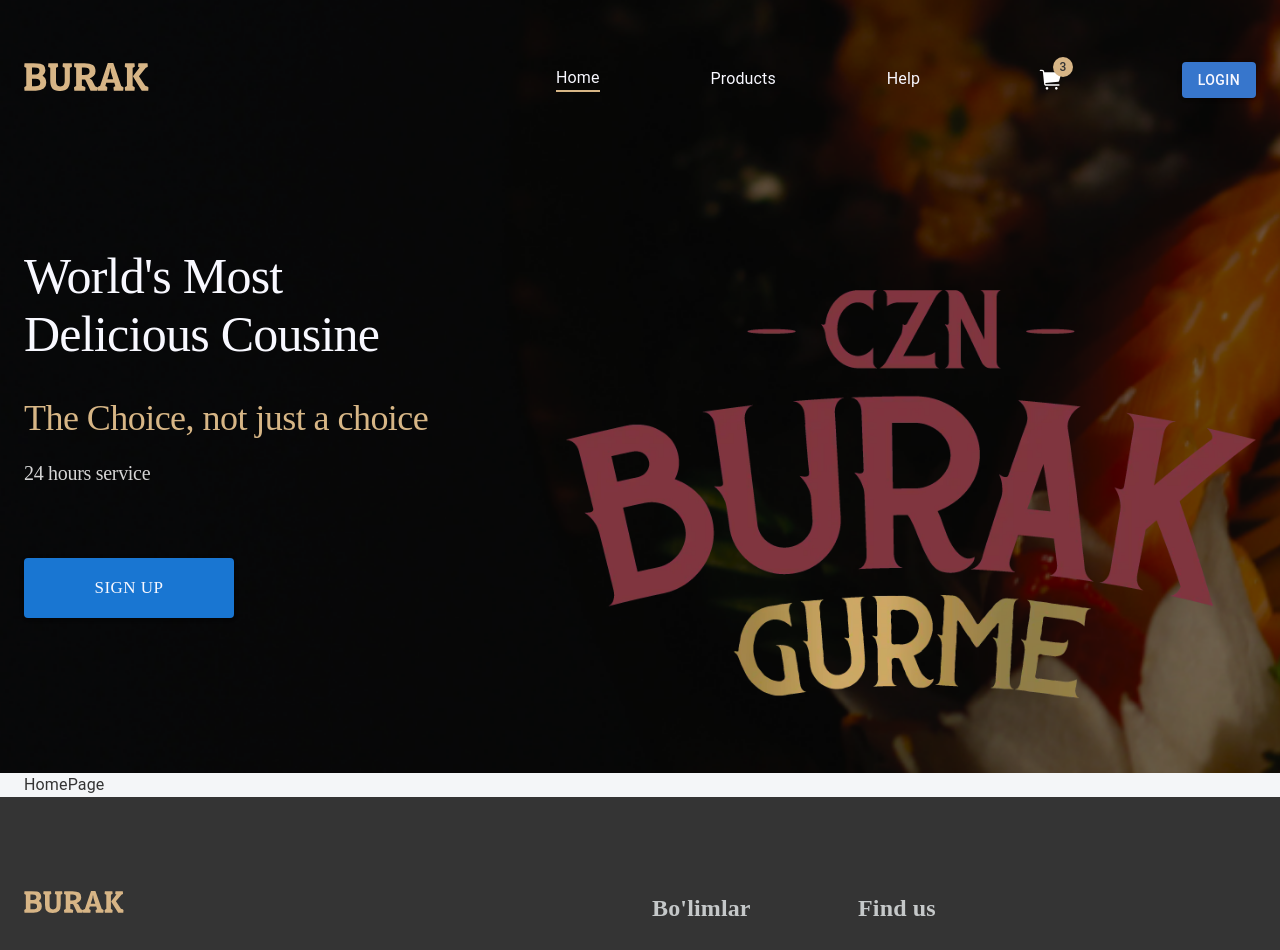
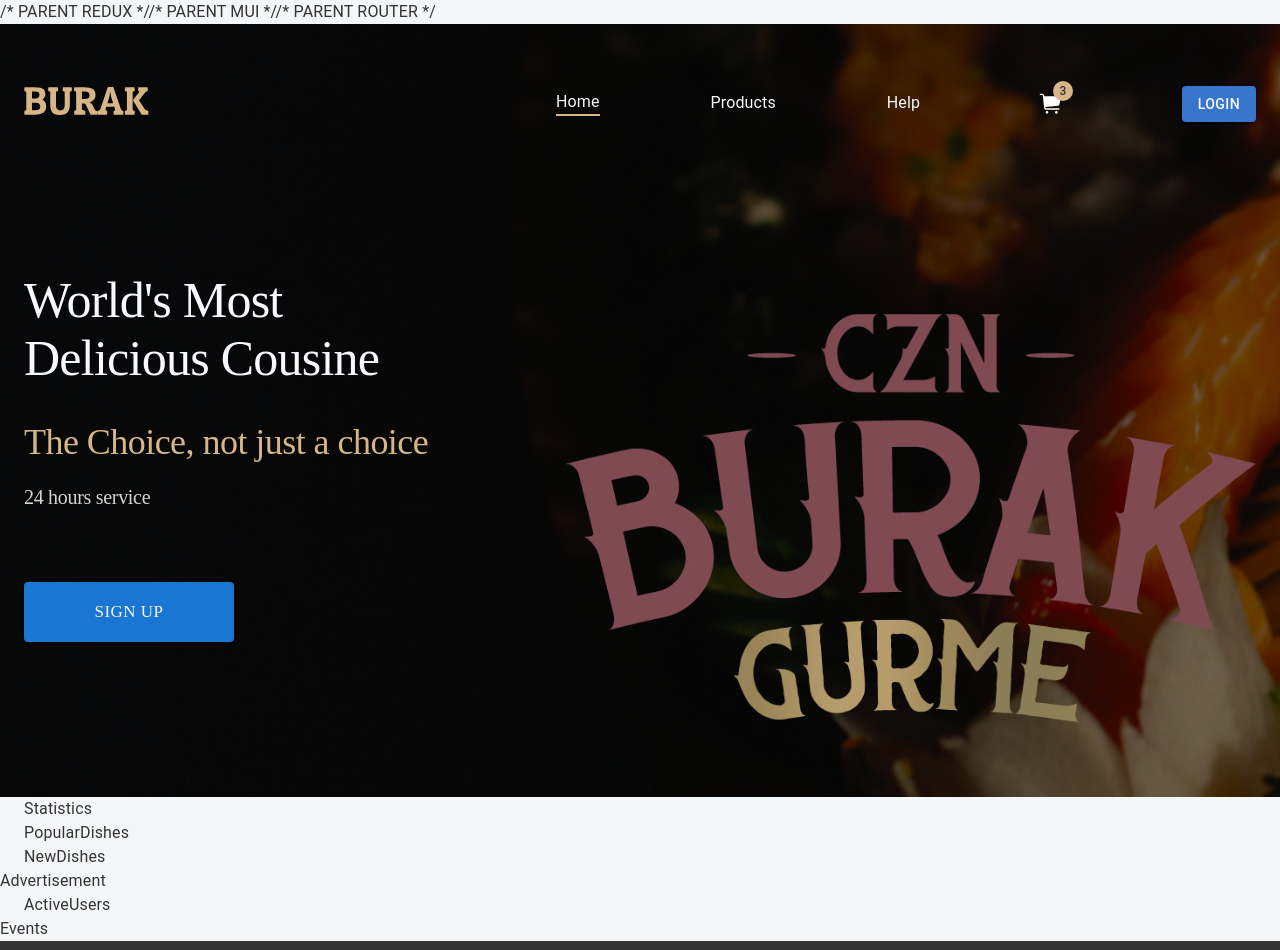
Before and after one commit to makhmudovsx17-create/burak-react, a React (Create React App) app: page / in a window 1280 px wide. Shown: the top 950 px of the page. Built offline with nearby package versions, Linux system fonts and the light colour scheme.

Commit message:
fix: organize homepage related sectional components

```diff
--- /dev/null
+++ b/src/app/screens/homePage/ActiveUsers.tsx
@@ -0,0 +1,10 @@
+import React from "react";
+import { Container } from "@mui/material";
+
+export default function ActiveUsers() {
+    return (
+        <div>
+            <Container>ActiveUsers</Container>
+        </div>
+    );
+}
--- /dev/null
+++ b/src/app/screens/homePage/Advertisement.tsx
@@ -0,0 +1,4 @@
+import React from "react";
+export default function Advertisement() {
+    return <div>Advertisement</div>;
+}
--- /dev/null
+++ b/src/app/screens/homePage/Events.tsx
@@ -0,0 +1,4 @@
+import React from "react";
+export default function Events() {
+    return <div>Events</div>;
+}
--- /dev/null
+++ b/src/app/screens/homePage/NewDishes.tsx
@@ -0,0 +1,10 @@
+import React from "react";
+import { Container } from "@mui/material";
+
+export default function NewDishes() {
+    return (
+        <div>
+            <Container>NewDishes</Container>
+        </div>
+    );
+}
--- /dev/null
+++ b/src/app/screens/homePage/PopularDishes.tsx
@@ -0,0 +1,10 @@
+import React from "react";
+import { Container } from "@mui/material";
+
+export default function PopularDishes() {
+    return (
+        <div>
+            <Container>PopularDishes</Container>
+        </div>
+    );
+}
--- /dev/null
+++ b/src/app/screens/homePage/Statistics.tsx
@@ -0,0 +1,10 @@
+import React from "react";
+import { Container } from "@mui/material";
+
+export default function Statistics() {
+    return (
+        <div>
+            <Container>Statistics</Container>
+        </div>
+    );
+}
--- a/src/app/screens/homePage/index.tsx
+++ b/src/app/screens/homePage/index.tsx
@@ -1,5 +1,20 @@
-import { Container } from "@mui/material";
+import React from "react";
+import Statistics from "./Statistics";
+import PopularDishes from "./PopularDishes";
+import NewDishes from "./NewDishes";
+import Advertisement from "./Advertisement";
+import ActiveUsers from "./ActiveUsers";
+import Events from "./Events";
 
 export default function HomePage() {
-    return <Container>HomePage</Container>;
+    return (
+        <div className={"homepage"}>
+            <Statistics />
+            <PopularDishes />
+            <NewDishes />
+            <Advertisement />
+            <ActiveUsers />
+            <Events />
+        </div>
+    );
 }
--- /dev/null
+++ b/src/css/home.css
@@ -0,0 +1,4 @@
+.homepage {
+    width: 100%;
+    height: auto;
+}
--- a/src/css/navbar.css
+++ b/src/css/navbar.css
@@ -155,7 +155,7 @@
     background: url("/public/img/logo.webp");
     background-size: contain;
     background-repeat: no-repeat;
-    filter: invert(15%);
+    filter: invert(25%);
 }
 
 .other-navbar {
--- a/src/index.tsx
+++ b/src/index.tsx
@@ -11,15 +11,18 @@ import { BrowserRouter as Router } from "react-router-dom";
 //@ts-ignore
 import "./css/index.css";
 
-const container = document.getElementById("root");
-if (!container) throw new Error("Root element not found");
+const container = document.getElementById("root")!;
 const root = createRoot(container);
 
+// GLOBAL INTEGRATIONS: REDUX MUI ROUTER
 root.render(
     <React.StrictMode>
+        /* PARENT REDUX */
         <Provider store={store}>
+            /* PARENT MUI */
             <ThemeProvider theme={theme}>
                 <CssBaseline></CssBaseline>
+                /* PARENT ROUTER */
                 <Router>
                     <App />
                 </Router>
```
